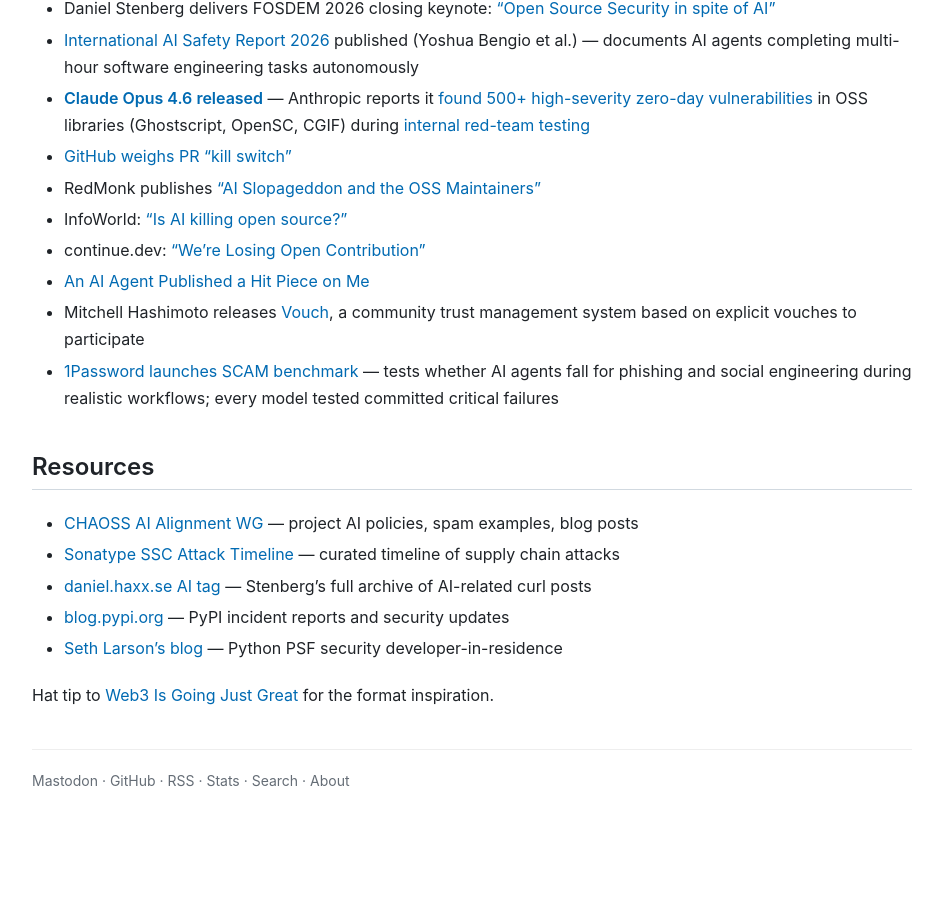
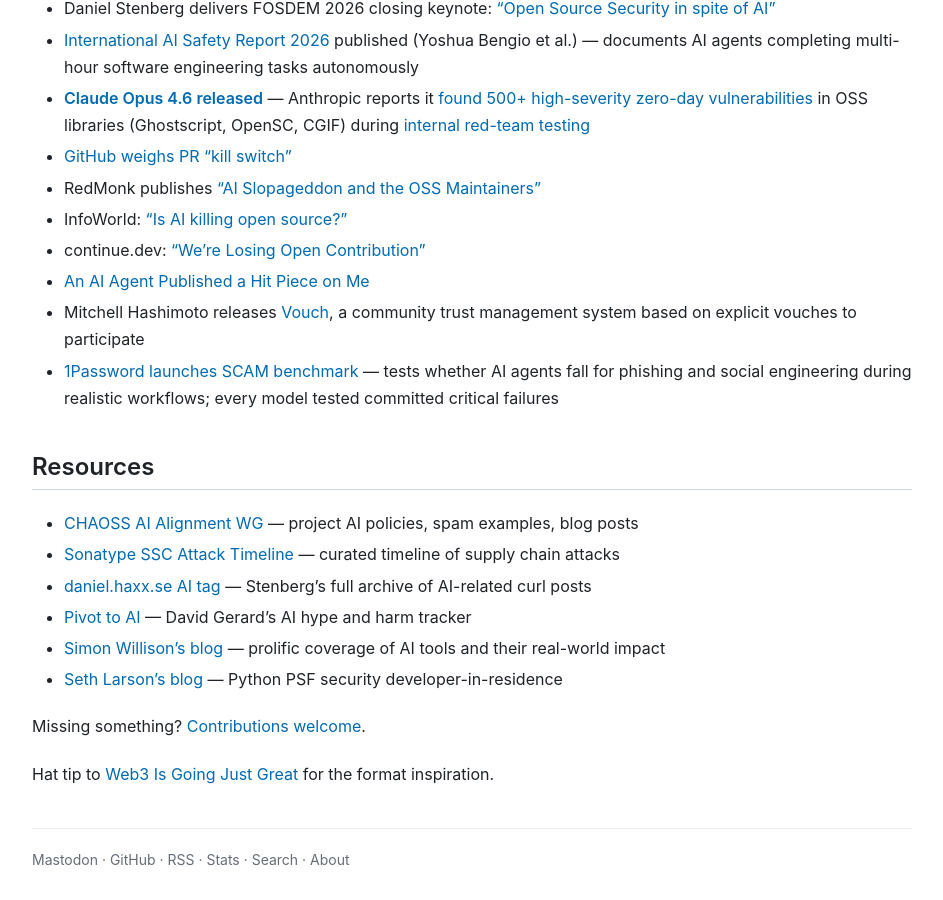
Before and after one commit to andrew/nesbitt.io, a Jekyll site: the page built from oss-is-going-just-great.md, in a window 1280 px wide and 900 px high, scrolled down 4509 px. Shown: the whole window, without its empty margins (168-1111 px from the left). Built offline with Jekyll 4.4.1, drawn with Linux system fonts in a browser that asks for light colours; before the commit the page ends 5330 px from its top, so only the background shows below that.

Commit message:
Add AI-related resources and invite contributions to OSS post

```diff
--- a/_data/stats.json
+++ b/_data/stats.json
@@ -1,5 +1,5 @@
 {
-  "generated_at": "2026-02-12T18:09:38Z",
+  "generated_at": "2026-02-12T18:12:55Z",
   "total_posts": 75,
   "total_words": 103752,
   "reading_minutes": 519,
--- a/oss-is-going-just-great.md
+++ b/oss-is-going-just-great.md
@@ -162,7 +162,10 @@
 - [CHAOSS AI Alignment WG](https://github.com/chaoss/wg-ai-alignment/blob/main/moderation/README.md) — project AI policies, spam examples, blog posts
 - [Sonatype SSC Attack Timeline](https://www.sonatype.com/resources/vulnerability-timeline) — curated timeline of supply chain attacks
 - [daniel.haxx.se AI tag](https://daniel.haxx.se/blog/tag/ai/) — Stenberg's full archive of AI-related curl posts
-- [blog.pypi.org](https://blog.pypi.org/) — PyPI incident reports and security updates
+- [Pivot to AI](https://pivot-to-ai.com/) — David Gerard's AI hype and harm tracker
+- [Simon Willison's blog](https://simonwillison.net/) — prolific coverage of AI tools and their real-world impact
 - [Seth Larson's blog](https://sethmlarson.dev/) — Python PSF security developer-in-residence
 
+Missing something? [Contributions welcome](https://github.com/andrew/nesbitt.io/blob/master/oss-is-going-just-great.md).
+
 Hat tip to [Web3 Is Going Just Great](https://web3isgoinggreat.com/) for the format inspiration.
```
